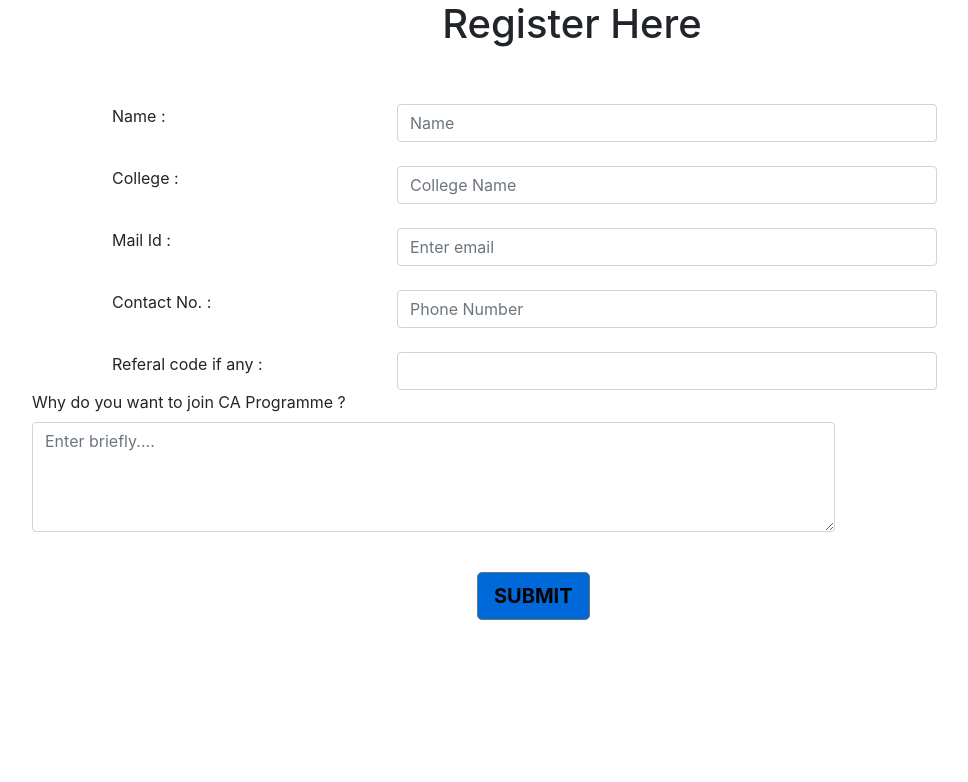
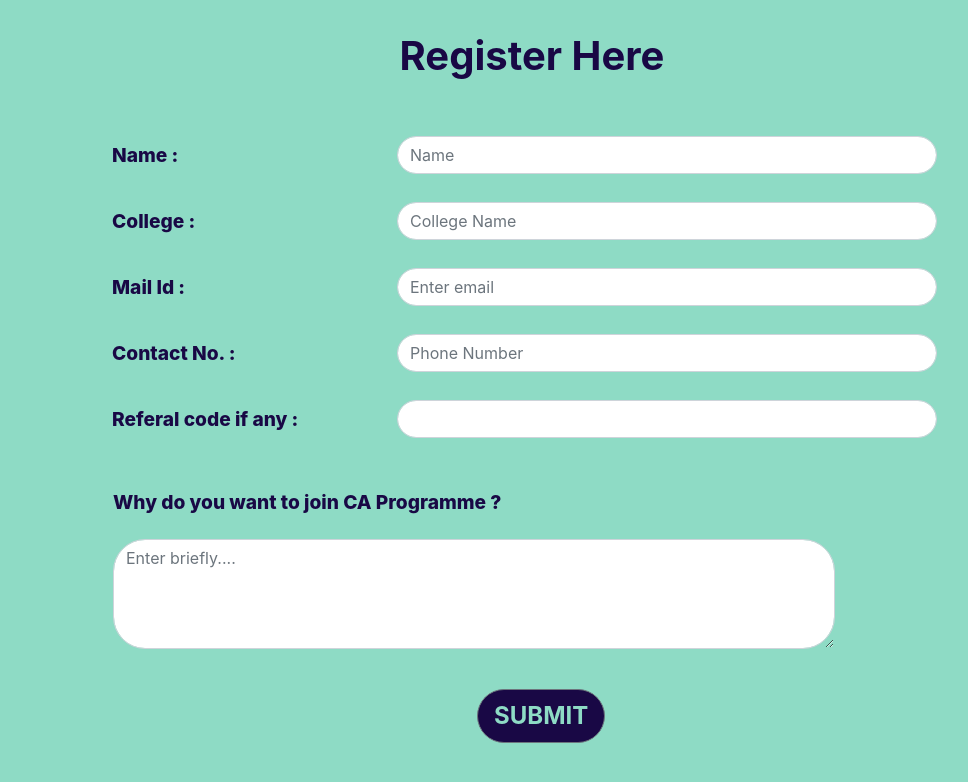
Before and after one commit to MeetVys/Info_page, a plain HTML site: page index.html in a window 1280 px wide. Shown: the whole page, without its empty margins (68-1036 px from the left). Drawn offline with nearby package versions, Linux system fonts and the light colour scheme.

Commit message:
semi_final_commit

```diff
--- a/css/styles.css
+++ b/css/styles.css
@@ -1,5 +1,42 @@
+body{
+    background: #8EDBC5;
+}
+h1{
+    color: rgb(25, 8, 69);
+    padding-top: 2rem ;
+    font-weight: 650;
+    padding-right: 5rem;
+}
+label,p{
+    color: rgb(25, 8, 69);
+    font-size: 1.2rem;
+    font-weight: 800;
+    text-align: left;
+    padding-top: 2%;
+}
+p{
+    padding-top: 4% ;
+    padding-left: 10%;
+}
 .btn  {
-    background-color: #0069DA;
-    color : rgb(0, 0, 0);
+    background-color: rgb(25, 8, 69)  ;
+    color : #8EDBC5 ;
     font-weight: bold;
+    font-size: 1.5rem ;
+    border-radius: 2rem;
+
 }
+#rea {
+    padding-bottom: 2% ;
+}
+
+
+#rea_area {
+    padding-left:6rem ;
+    padding-top: 2rem;
+
+}
+
+.rounded_corner {
+    border-radius: 2rem;
+}
```
